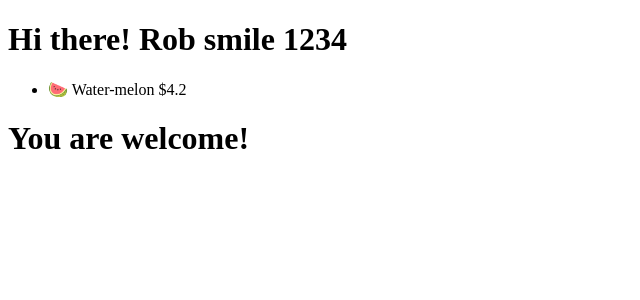
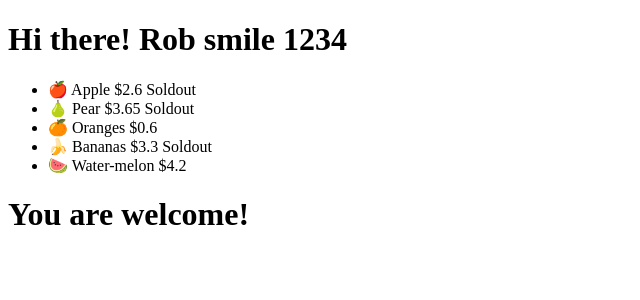
Before and after one commit to MahabirGupta/myReactProject, a React (Vite) app in the folder reactpro/: page / in a window 1280 px wide. Shown: the top 300 px of the page, without its empty margins (0-640 px from the left). Built offline with nearby package versions, Linux system fonts and the light colour scheme.

Commit message:
Conditionally Rendering a message using Ternary Operator

```diff
--- a/reactpro/src/components/Fruit.jsx
+++ b/reactpro/src/components/Fruit.jsx
@@ -1,14 +1,17 @@
-export default function Fruit({ name, price, emoji }) {
+export default function Fruit({ name, price, emoji, soldout }) {
   return (
     <>
       {/* {emoji} {name} ${price} */}
-      {price > 4 ? (
+      {/* {price > 4 ? (
         <li>
           {emoji} {name} ${price}
         </li>
       ) : (
         ""
-      )}
+      )} */}
+      <li>
+        {emoji} {name} ${price} {soldout ? "Soldout" : ""}
+      </li>
     </>
   );
 }
--- a/reactpro/src/components/Fruits.jsx
+++ b/reactpro/src/components/Fruits.jsx
@@ -5,11 +5,11 @@ export default function Fruits() {
 
   // create an object array
   const fruits = [
-    { name: "Apple", price: 2.6, emoji: "🍎" },
-    { name: "Pear", price: 3.65, emoji: "🍐" },
-    { name: "Oranges", price: 0.6, emoji: "🍊" },
-    { name: "Bananas", price: 3.3, emoji: "🍌" },
-    { name: "Water-melon", price: 4.2, emoji: "🍉" },
+    { name: "Apple", price: 2.6, emoji: "🍎", soldout: true },
+    { name: "Pear", price: 3.65, emoji: "🍐", soldout: true },
+    { name: "Oranges", price: 0.6, emoji: "🍊", soldout: false },
+    { name: "Bananas", price: 3.3, emoji: "🍌", soldout: true },
+    { name: "Water-melon", price: 4.2, emoji: "🍉", soldout: false },
   ];
   return (
     <div>
@@ -20,6 +20,7 @@ export default function Fruits() {
             name={fruit.name}
             price={fruit.price}
             emoji={fruit.emoji}
+            soldout={fruit.soldout}
           />
         ))}
       </ul>
```
